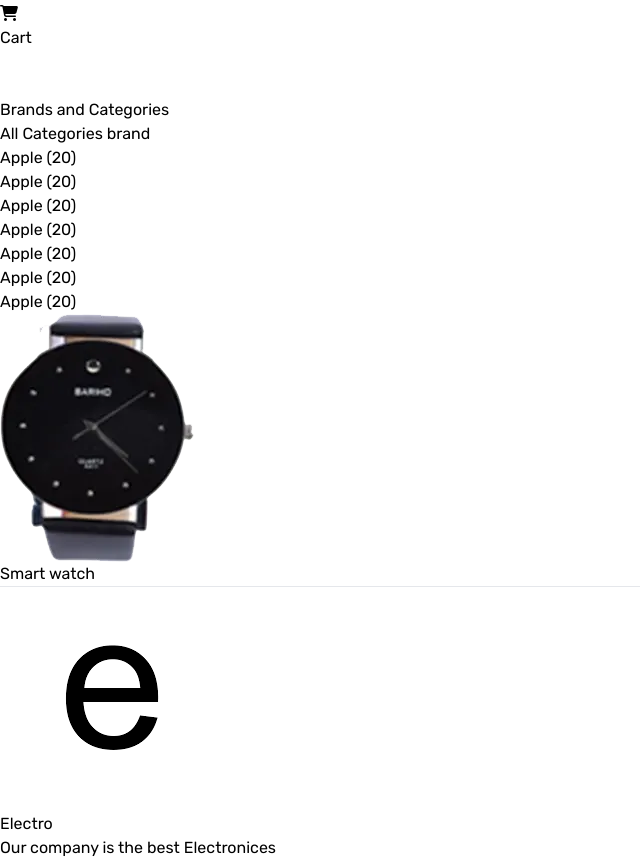
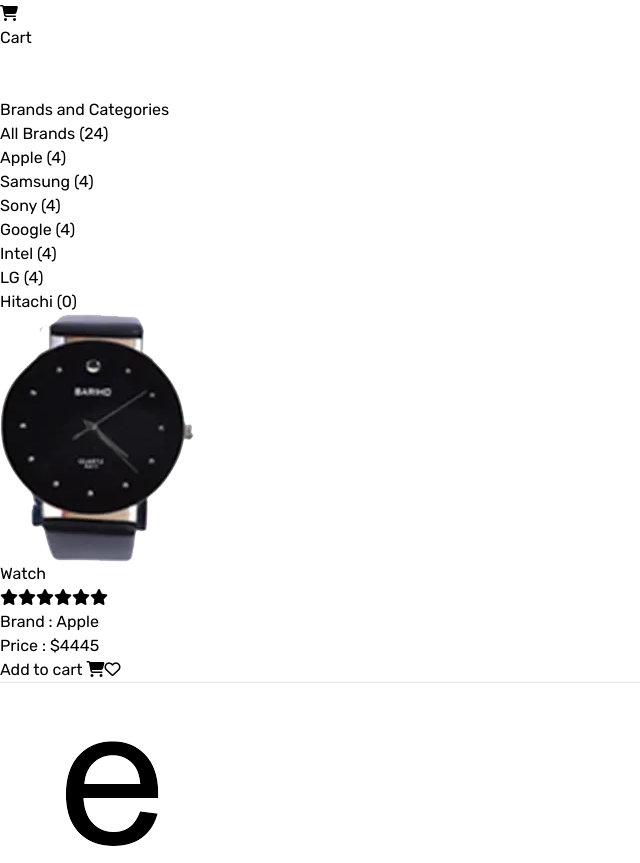
Before and after one commit to Apon995/Assignment-10-Electro-project, a React (Vite) app: page /Shop in a window 1280 px wide. Shown: the part 463-1326 px from the top of the page, without its empty margins (0-640 px from the left). Built offline with nearby package versions, Linux system fonts and the light colour scheme.

Commit message:
Add Card section

```diff
--- /dev/null
+++ b/src/Cards/ShopCard.jsx
@@ -0,0 +1,77 @@
+import React from 'react'
+import Watch from '../assets/Watch.webp'
+
+function ShopCard() {
+
+
+    const handleRatingOne = () => {
+
+        document.getElementById('ratingOne').classList.toggle('text-[#ffe234]')
+
+    }
+    const handleRatingTwo = () => {
+
+        document.getElementById('ratingTwo').classList.toggle('text-[#ffe234]')
+
+    }
+    const handleRatingThree = () => {
+
+        document.getElementById('ratingThree').classList.toggle('text-[#ffe234]')
+
+    }
+    const handleRatingFour = () => {
+
+        document.getElementById('ratingFour').classList.toggle('text-[#ffe234]')
+
+    }
+    const handleRatingFive = () => {
+
+        document.getElementById('ratingFive').classList.toggle('text-[#ffe234]')
+
+    }
+    const handleRatingSix = () => {
+
+        document.getElementById('ratingSix').classList.toggle('text-[#ffe234]')
+
+    }
+    return (
+        <>
+
+            <div className='border-[1px] border-[#ededed] rounded-md w-[250px] py-2 px-2 hover:cursor-pointer'>
+
+                <div className='bg-[#fafafa] py-2 rounded-md space-y-3'>
+                    <img src={Watch} alt="watch" className='w-[110px] mx-auto' />
+                </div>
+
+                <div className='px-1 space-y-1 text-[#252525]'>
+                    <h1 className='text-xl text-[#252525] font-semibold'>Watch</h1>
+                    <div >
+                        <i onClick={handleRatingOne} id='ratingOne' className="fa-solid fa-star text-[#ffe234] "></i>
+                        <i onClick={handleRatingTwo} id='ratingTwo' className="fa-solid fa-star text-[#ffe234] "></i>
+                        <i onClick={handleRatingThree} id='ratingThree' className="fa-solid fa-star text-[#ffe234] "></i>
+                        <i onClick={handleRatingFour} id='ratingFour' className="fa-solid fa-star " ></i>
+                        <i onClick={handleRatingFive} className="fa-solid fa-star  " id='ratingFive'></i>
+                        <i onClick={handleRatingSix} className="fa-solid fa-star  " id='ratingSix'></i>
+
+                    </div>
+
+                    <p className='text-[#252525] text-base font-normal'>Brand : Apple</p>
+                    <p className='text-[#252525] text-base font-normal'>Price : $4445</p>
+
+
+
+                    <div className='flex gap-3 pt-3'>
+                        <button className="text-base font-normal bg-[#ededed] px-4 rounded-md py-2 hover:bg-[#2742fd] hover:text-white duration-300"> Add to cart <i className="fa-solid fa-cart-shopping text-base"></i></button>
+                        <button className="text-base font-normal bg-[#ededed] px-4 rounded-md py-2 hover:bg-[#2742fd] hover:text-white duration-300"><i className="fa-regular fa-heart"></i></button>
+                    </div>
+                </div>
+            </div>
+
+
+
+
+        </>
+    )
+}
+
+export default ShopCard
--- a/src/Components/Shop.jsx
+++ b/src/Components/Shop.jsx
@@ -1,7 +1,12 @@
 import React from 'react'
 import Watch from '../assets/Watch.webp'
+import ShopCard from '../Cards/ShopCard'
 
 function Shop() {
+
+
+
+
   return (
     <>
       <br />
@@ -20,34 +25,34 @@ function Shop() {
           <div className='border-[1px] border-[#ededed] w-[25%]  rounded-md'>
 
             <div className='py-3 px-6 border-b-[2px] border-[#ededed] hover:cursor-pointer text-[#636363] text-base duration-700 rounded-sm font-normal hover:bg-[#2742fd] hover:text-white '>
-              <button>All Categories brand</button>
+              <button>All Brands (24)</button>
             </div>
             <div className='py-3 px-6 border-b-[2px] border-[#ededed] hover:cursor-pointer text-[#636363] text-base duration-700 rounded-sm font-normal hover:bg-[#2742fd] hover:text-white '>
-              <button>Apple (20)</button>
+              <button>Apple (4)</button>
             </div>
 
             <div className='py-3 px-6 border-b-[2px] border-[#ededed] hover:cursor-pointer text-[#636363] text-base duration-700 rounded-sm font-normal hover:bg-[#2742fd] hover:text-white '>
-              <button>Apple (20)</button>
+              <button>Samsung (4)</button>
             </div>
 
             <div className='py-3 px-6 border-b-[2px] border-[#ededed] hover:cursor-pointer text-[#636363] text-base duration-700 rounded-sm font-normal hover:bg-[#2742fd] hover:text-white '>
-              <button>Apple (20)</button>
+              <button>Sony (4)</button>
             </div>
 
             <div className='py-3 px-6 border-b-[2px] border-[#ededed] hover:cursor-pointer text-[#636363] text-base duration-700 rounded-sm font-normal hover:bg-[#2742fd] hover:text-white '>
-              <button>Apple (20)</button>
+              <button>Google (4)</button>
             </div>
 
             <div className='py-3 px-6 border-b-[2px] border-[#ededed] hover:cursor-pointer text-[#636363] text-base duration-700 rounded-sm font-normal hover:bg-[#2742fd] hover:text-white '>
-              <button>Apple (20)</button>
+              <button>Intel (4)</button>
             </div>
 
             <div className='py-3 px-6 border-b-[2px] border-[#ededed] hover:cursor-pointer text-[#636363] text-base duration-700 rounded-sm font-normal hover:bg-[#2742fd] hover:text-white '>
-              <button>Apple (20)</button>
+              <button>LG (4)</button>
             </div>
 
             <div className='py-3 px-6 hover:cursor-pointer text-[#636363] text-base duration-700 rounded-sm font-normal hover:bg-[#2742fd] hover:text-white '>
-              <button>Apple (20)</button>
+              <button>Hitachi (0)</button>
             </div>
 
 
@@ -55,12 +60,7 @@ function Shop() {
           <div className='border-2 w-[75%] h-20'>
 
 
-          <div className='border-[1px] bestSale-box border-[#ededed] rounded-md w-[250px] py-2 px-2 h-[200px] hover:cursor-pointer'>
-              <div className='bg-[#fafafa] py-2 rounded-md space-y-3'>
-                <img src={Watch} alt="watch" className='w-[110px] mx-auto' />
-                <p className='text-center text-[#252525] font-medium'>Smart watch</p>
-              </div>
-            </div>
+
 
           </div>
         </div>
@@ -68,6 +68,7 @@ function Shop() {
       </section>
 
 
+     <ShopCard/>
 
 
     </>
```
